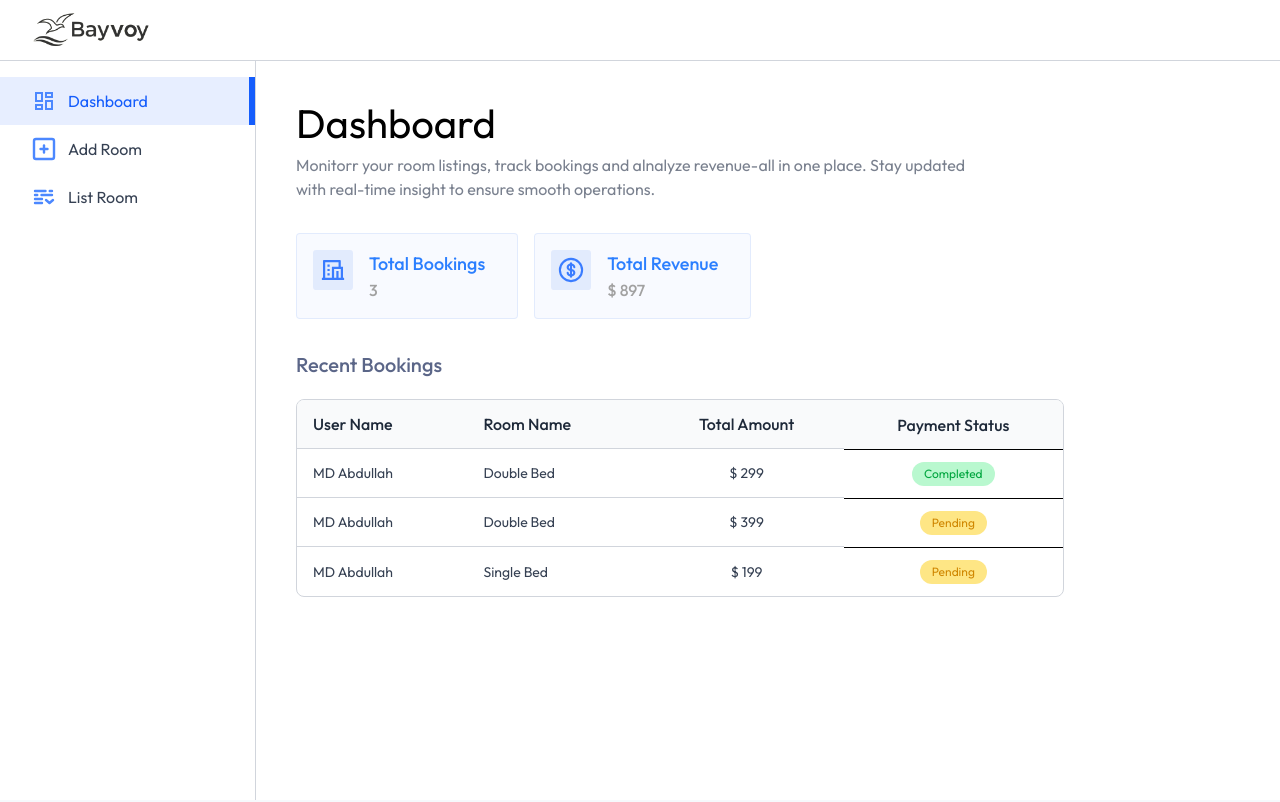
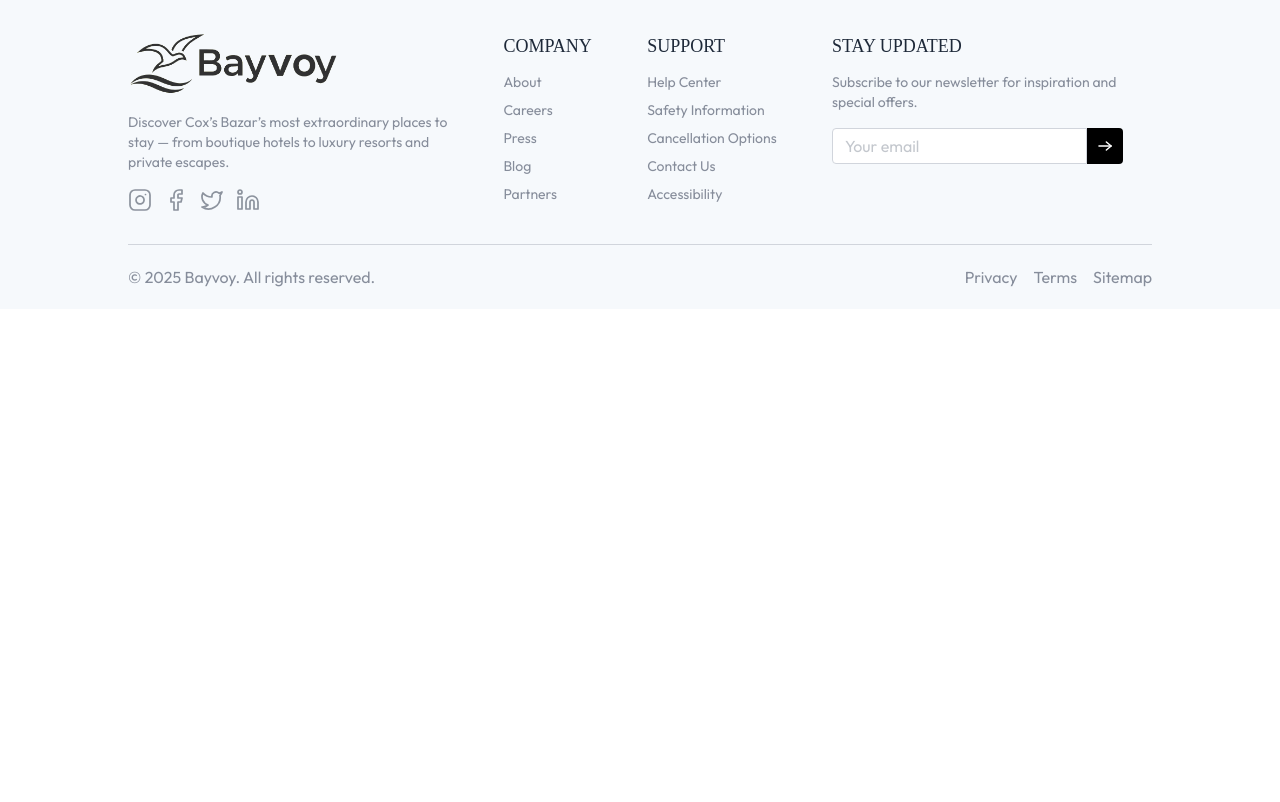
Before and after one commit to abdullah0153757/hotel-booking, a React (Vite) app in the folder client/: page /owner in a window 1280 px wide. Shown: the top 802 px of the page. Built offline with nearby package versions, Linux system fonts and the light colour scheme; a web font is replaced by a local one.

Commit message:
someting delete

```diff
--- a/client/src/App.jsx
+++ b/client/src/App.jsx
@@ -28,12 +28,7 @@ const App = () => {
           <Route path='/rooms' element={<AllRooms /> } />
           <Route path='/rooms/:id' element={<RoomDetails /> } />
           <Route path='/my-bookings' element={<MyBookings /> } />
-          <Route path='owner' element={<Layout/>}>
-              <Route index element ={<Dashboard/>} />
-              <Route path='add-room' element={<AddRoom/>} />
-              <Route path='list-room' element={<ListRoom/>} />
 
-          </Route>
         </Routes>
       </div>
       <Footer />
--- a/client/src/components/hotelOwner/Navbar.jsx
+++ /dev/null
@@ -1,18 +0,0 @@
-import React from 'react'
-import { Link } from 'react-router-dom'
-import { assets } from '../../assets/assets'
-import { UserButton } from '@clerk/clerk-react'
-
-const Navbar = () => {
-  return (
-    <div className='flex items-center justify-between px-4 md:px-8 border-b border-gray-300 py-3 bg-white transition-all duration-300'>
-        <Link to='/'>
-        <img src={assets.logo} alt="logo" className='h-9 invert opacity-80'/>
-        </Link>
-        <UserButton />
-
-    </div>
-  )
-}
-
-export default Navbar
--- a/client/src/components/hotelOwner/Sidebar.jsx
+++ /dev/null
@@ -1,27 +0,0 @@
-import React from 'react'
-import { assets } from '../../assets/assets'
-import { NavLink } from 'react-router-dom'
-
-const Sidebar = () => {
-
-    const sidedbarLinks = [
-        {name: "Dashboard", path: "/owner", icon: assets.dashboardIcon},
-        {name: "Add Room", path: "/owner/add-room", icon: assets.addIcon},
-        {name: "List Room", path: "/list-room", icon: assets.listIcon},
-
-    ]
-
-
-  return (
-    <div className='md:w-64 w-16 border-r h-full text-base border-gray-300 pt-4 flex flex-col transition-all duration-300'>
-        {sidedbarLinks.map((item, index) =>(
-            <NavLink to={item.path} key={index} end='/owner' className={({isActive}) =>`flex items-center py-3 px-4 md:px-8 gap-3 ${isActive ? "border-r-4 md:border-r-[6px] bg-blue-600/10 border-blue-600 text-blue-600" : "hover:bg-gray-100/90 border-white text-gray-700"}`}>
-                <img src={item.icon} alt={item.name} className='min-h-6 min-w-6' />
-                <p className='md:block hidden text-center'>{item.name}</p>
-            </NavLink>
-        ))}
-    </div>
-  )
-}
-
-export default Sidebar
--- a/client/src/pages/hotelOwner/AddRoom.jsx
+++ /dev/null
@@ -1,11 +0,0 @@
-import React from 'react'
-
-const AddRoom = () => {
-  return (
-    <div>
-
-    </div>
-  )
-}
-
-export default AddRoom
--- a/client/src/pages/hotelOwner/Dashboard.jsx
+++ /dev/null
@@ -1,78 +0,0 @@
-import React, { useState } from 'react'
-import Title from '../../components/Title'
-import { assets, dashboardDummyData } from '../../assets/assets'
-
-const Dashboard = () => {
-
-  const [dashboardData, setDashboardData] = useState(dashboardDummyData)
-
-  return (
-    <div>
-      <Title align='left' font='outfit' title='Dashboard' subTitle='Monitorr your room listings, track bookings and alnalyze revenue-all in one place. Stay updated with real-time insight to ensure smooth operations.' />
-
-      <div className='flex gap-4 my-8'>
-        {/* ----- Total Bookings ----- */}
-        <div className="bg-primary/3 border border-primary/10 rounded flex p-4 pr-8">
-          <img src={assets.totalBookingIcon} alt="" className='max-sm:hidden h-10' />
-          <div className='flex flex-col sm:ml-4 font-medium'>
-            <p className='text-blue-500 text-lg'>Total Bookings</p>
-            <p className='text-neutral-400 text-base'>{dashboardData.totalBookings}</p>
-          </div>
-        </div>
-
-        {/* ----- Total Revenue ----- */}
-        <div className="bg-primary/3 border border-primary/10 rounded flex p-4 pr-8">
-          <img src={assets.totalRevenueIcon} alt="" className='max-sm:hidden h-10' />
-          <div className='flex flex-col sm:ml-4 font-medium'>
-            <p className='text-blue-500 text-lg'>Total Revenue</p>
-            <p className='text-neutral-400 text-base'>$ {dashboardData.totalRevenue}</p>
-          </div>
-        </div>
-      </div>
-
-      {/* ----- Recent Bookings ----- */}
-      <h2 className='text-xl text-blue-950/70 font-medium mb-5'>Recent Bookings</h2>
-      <div className='w-full max-w-3xl text-left border border-gray-300 rounded-lg max-h-80 overflow-y-scroll'>
-
-        <table className='w-full'>
-          <thead className='bg-gray-50'>
-            <tr>
-              <th className='py-3 px-4 text-gray-800 font-medium'>User Name</th>
-              <th className='py-3 px-4 text-gray-800 font-medium max-sm:hidden'>Room Name</th>
-              <th className='py-3 px-4 text-gray-800 font-medium text-center'>Total Amount</th>
-              <th className='py-3 px-4 text-gray-800 font-medium text-center'>Payment Status</th>
-            </tr>
-          </thead>
-
-          <tbody className='text-sm'>
-            {dashboardData.bookings.map((item, index)=> (
-              <tr key={index}>
-                  <td className='py-3 px-4 text-gray-700 border-t border-gray-300'>
-                    {item.user.username}
-                  </td>
-
-                  <td className='py-3 px-4 text-gray-700 border-t border-gray-300 max-sm:hidden'>
-                    {item.room.roomType}
-                  </td>
-
-                  <td className='py-3 px-4 text-gray-700 border-t border-gray-300 text-center'>
-                    $ {item.totalPrice}
-                  </td>
-
-                  <td className='py-3 px-4 border-t border-r-gray-300 flex'>
-                    <button className={`py-1 px-3 text-xs rounded-full mx-auto ${item.isPaid ? 'bg-green-200 text-green-600' : 'bg-amber-200 text-yellow-600'}`}>
-                      {item.isPaid ? 'Completed' : 'Pending'}
-                    </button>
-                  </td>
-              </tr>
-            ))}
-          </tbody>
-
-        </table>
-
-      </div>
-    </div>
-  )
-}
-
-export default Dashboard
--- a/client/src/pages/hotelOwner/Layout.jsx
+++ /dev/null
@@ -1,20 +0,0 @@
-import React from 'react'
-import Navbar from '../../components/hotelOwner/Navbar'
-import Sidebar from '../../components/hotelOwner/Sidebar'
-import { Outlet } from 'react-router-dom'
-
-const Layout = () => {
-  return (
-    <div className='flex flex-col h-screen'>
-        <Navbar />
-        <div className='flex h-full'>
-            <Sidebar />
-            <div className='flex-1 p-4 pt-10 md:px-10 h-full'>
-                <Outlet />
-            </div>
-        </div>
-     </div>
-  )
-}
-
-export default Layout
--- a/client/src/pages/hotelOwner/ListRoom.jsx
+++ /dev/null
@@ -1,11 +0,0 @@
-import React from 'react'
-
-const ListRoom = () => {
-  return (
-    <div>
-
-    </div>
-  )
-}
-
-export default ListRoom
```
